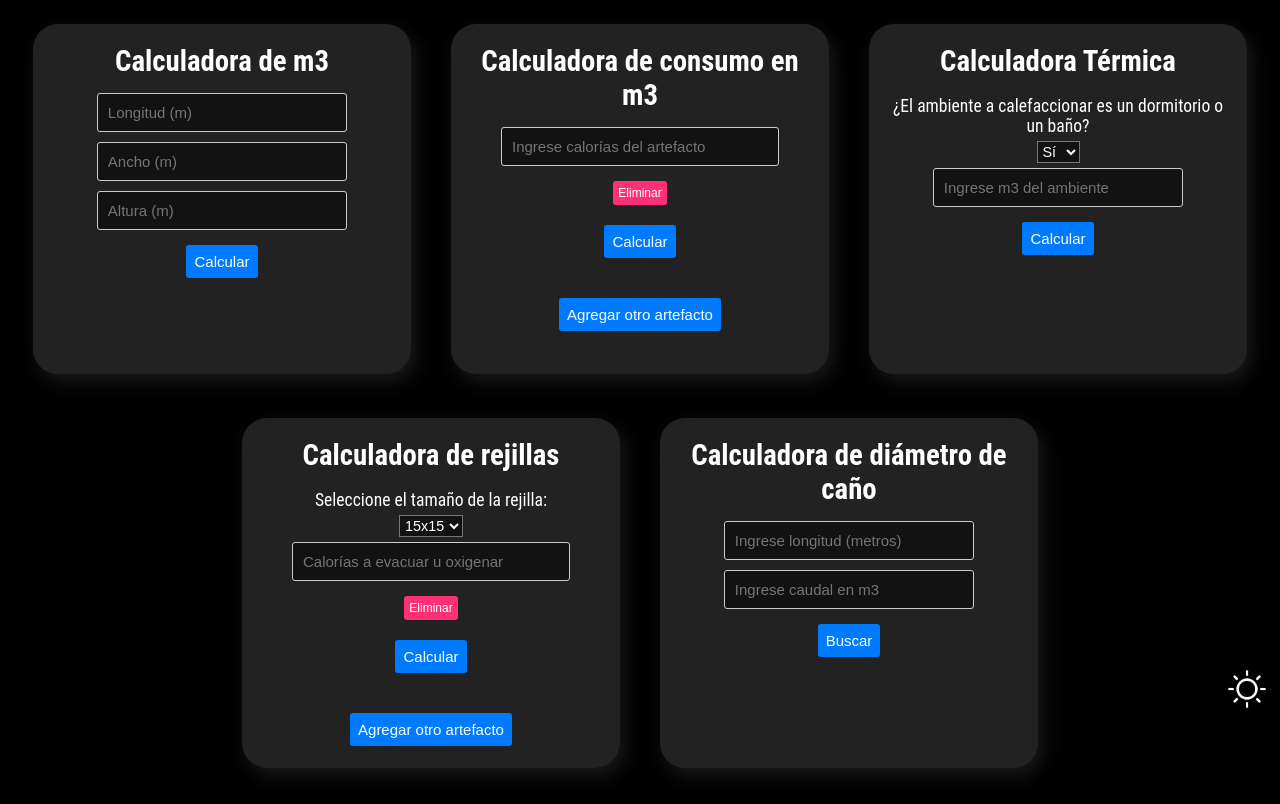
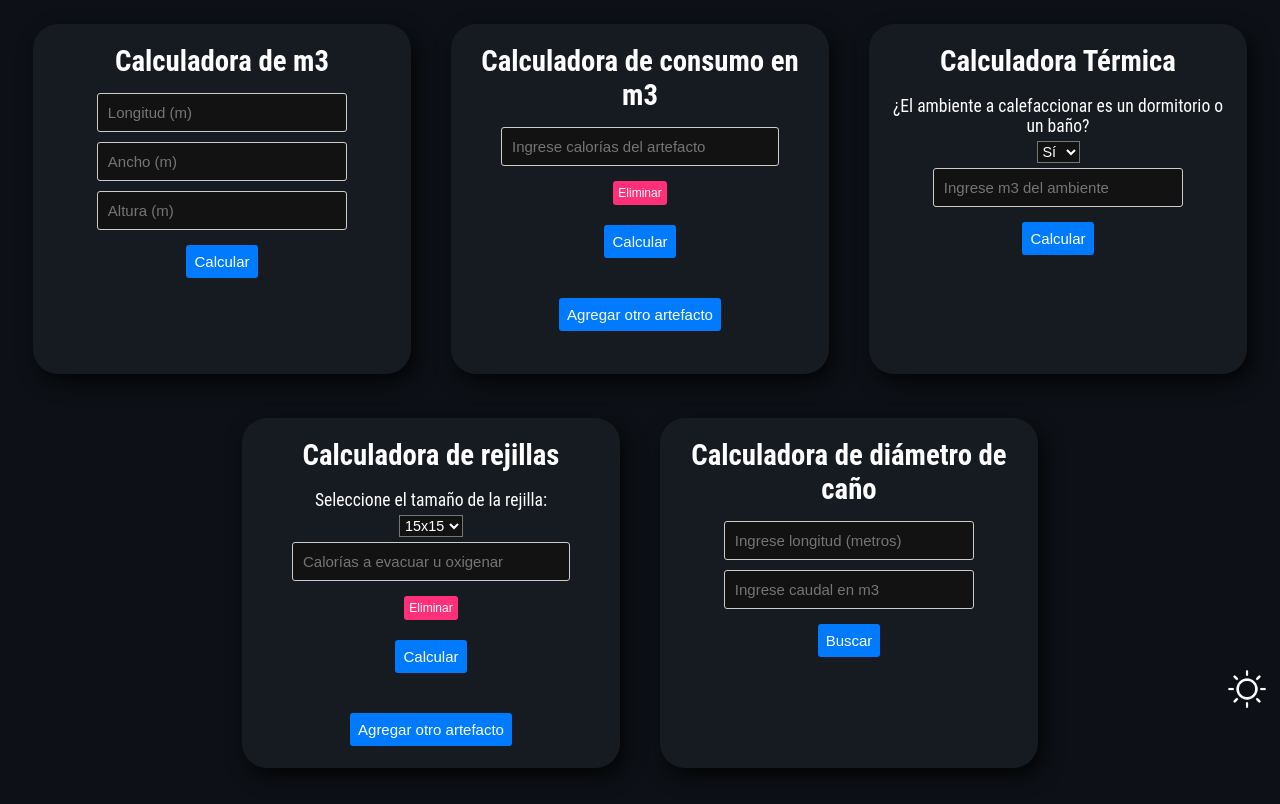
Before and after one commit to Masenco/gasify, a plain HTML site: page index.html in a window 1280 px wide. Shown: the part 83-887 px from the top of the page. Drawn offline with Linux system fonts and the light colour scheme.

Commit message:
Add files via upload

```diff
--- a/style1.css
+++ b/style1.css
@@ -20,7 +20,7 @@
 
 
 body {
-    background-color: #000000;
+    background-color: #0D1117;
     color: #fff;
     font-family: 'Roboto Condensed', sans-serif;
     height: 100%;
@@ -35,14 +35,14 @@ body {
     min-height: 100vh;
     justify-content: center;
     width: 100%;
-    background-color: #000000;
+    background-color: #0D1117;
 }
 
 .calculator {
     align-items: center;
-    background-color: #222222;
+    background-color: #161B22;
     border-radius: 25px;
-    box-shadow: 5px 8px 20px 0px rgba(255, 255, 255, 0.1);
+    box-shadow: 5px 8px 20px 0px rgba(0, 0, 0, 0.8);
     display: flex;
     flex-direction: column;
     max-height: 350px;
@@ -118,7 +118,7 @@ button {
     background-color: #007bff;
     border: none;
     border-radius: 3px;
-    color: #fff;
+    color: #ffffff;
     cursor: pointer;
     font-size: 15px;
     margin: 10px;
```
